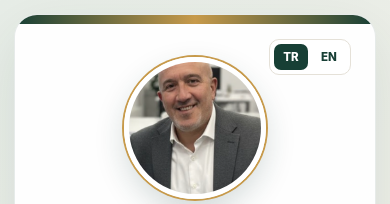
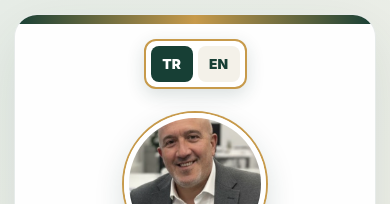
Before and after one commit to dondericisabri-cpu/sabri-kartivizit, a plain HTML site: page index.html in a window 390 px wide. Shown: the top 204 px of the page. Drawn offline with Linux system fonts and the light colour scheme.

Commit message:
Dil düğmesini belirginleştir

```diff
--- a/language.css
+++ b/language.css
@@ -1 +1 @@
-.language-switch{position:absolute;top:24px;right:24px;z-index:1;display:flex;gap:4px;padding:4px;border:1px solid var(--line);border-radius:10px;background:#fff}.language-switch a,.language-switch span{min-width:34px;padding:4px 6px;border-radius:7px;font-size:.72rem;font-weight:800;text-decoration:none}.language-switch a{color:var(--green)}.language-switch span{background:var(--green);color:#fff}
+.language-switch{position:absolute;top:23px;right:23px;z-index:2;display:flex;gap:5px;padding:5px;border:2px solid var(--gold);border-radius:12px;background:#fff;box-shadow:0 6px 18px rgba(23,63,53,.16)}.language-switch a,.language-switch span{min-width:42px;padding:7px 10px;border-radius:8px;font-size:.86rem;font-weight:900;text-decoration:none}.language-switch a{color:var(--green);background:#f4f1e9}.language-switch span{background:var(--green);color:#fff}@media(max-width:420px){.language-switch{position:relative;top:auto;right:auto;width:max-content;margin:-18px auto 24px}.profile-wrap{margin-top:0}}
```
